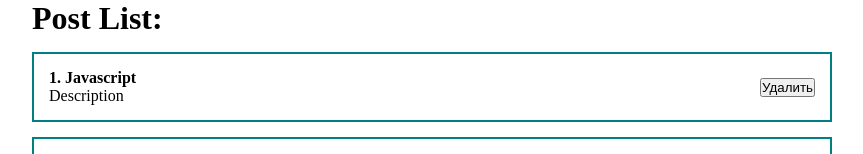
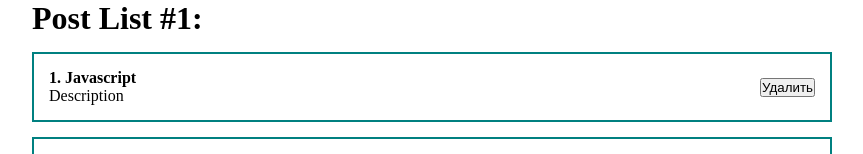
Before and after one commit to alexmanwell/react-blog, a React (Create React App) app: page / in a window 1280 px wide. Shown: the top 154 px of the page, without its empty margins (208-1071 px from the left). Built offline with nearby package versions, Linux system fonts and the light colour scheme.

Commit message:
Create post list component.

```diff
--- a/src/App.js
+++ b/src/App.js
@@ -1,6 +1,6 @@
 import React, {useState} from 'react';
 import './styles/App.css';
-import {PostItem} from "./components/PostItem";
+import {PostList} from "./components/PostList";
 
 function App() {
   const [posts, setPosts] = useState([
@@ -14,10 +14,7 @@
 
   return (
     <div className="App">
-      <h1>Post List:</h1>
-      {posts.map((post) =>
-        <PostItem post={post} key={new Date()}/>
-      )}
+      <PostList posts={posts} title={"Post List #1"}/>
     </div>
   )
 }
--- /dev/null
+++ b/src/components/PostList.jsx
@@ -0,0 +1,13 @@
+import React from 'react';
+import {PostItem} from "./PostItem";
+
+export const PostList = ({posts, title}) => {
+  return (
+    <div>
+      <h1>{title}:</h1>
+      {posts.map((post) =>
+        <PostItem post={post} key={new Date()}/>
+      )}
+    </div>
+  );
+};
```
